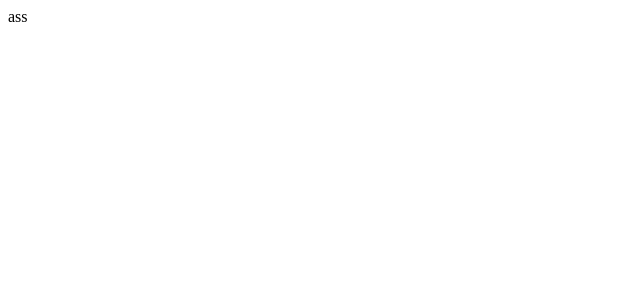
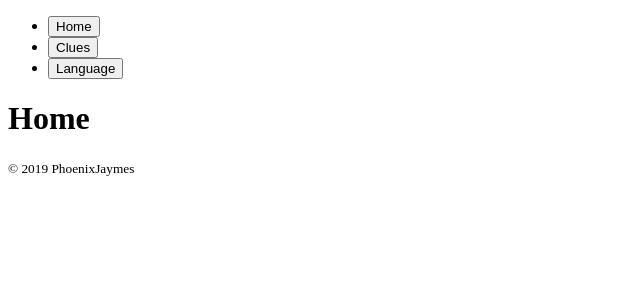
Before and after one commit to phoenixjaymes/react-word-clues, a React (Create React App) app: page / in a window 1280 px wide. Shown: the top 300 px of the page, without its empty margins (0-640 px from the left). Built offline with nearby package versions, Linux system fonts and the light colour scheme.

Commit message:
added useState 4 section, created handleSection func

```diff
--- a/src/components/App.js
+++ b/src/components/App.js
@@ -1,11 +1,28 @@
-import React from 'react';
+import React, { useState } from 'react';
 import '../css/App.css';
 
+import Home from './Home';
+import CluesMain from './CluesMain';
+
 function App() {
+  const [section, setSection] = useState('home');
+
+  const handleSectionClick = (sectionName) => {
+    setSection(sectionName);
+  };
+
+  if (section === 'clues') {
+    return (
+      <CluesMain
+        handleSectionClick={handleSectionClick}
+      />
+    );
+  }
+
   return (
-    <div className="App">
-      ass
-    </div>
+    <Home
+      handleSectionClick={handleSectionClick}
+    />
   );
 }
 
```
